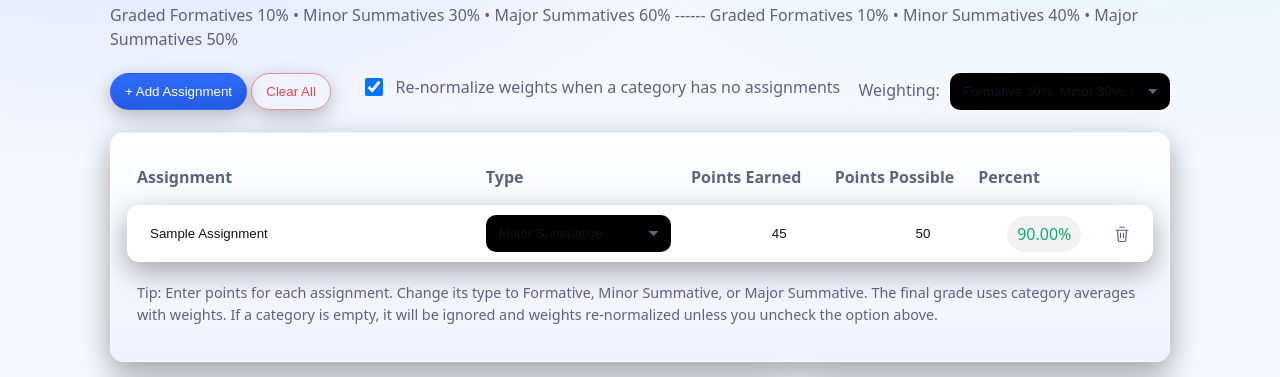
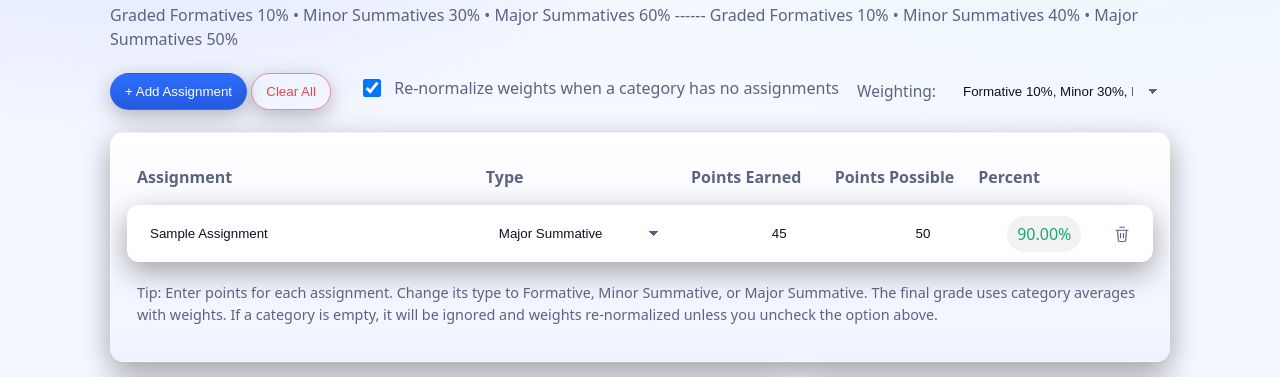
Before and after one commit to LCPSGradeCalculator/LCPSGradeCalculator.github.io, a plain HTML site: page index.html in a window 1280 px wide. Shown: the part 91-468 px from the top of the page. Drawn offline with Linux system fonts and the light colour scheme.

Commit message:
Add styles for select label and update bad class

```diff
--- a/style.css
+++ b/style.css
@@ -75,6 +75,13 @@ html, body {
   gap: 14px;
   justify-content: space-between;
   flex-wrap: wrap;
+}
+
+.select-label {
+  display: inline-flex;
+  align-items: center;
+  gap: 8px;
+  font-size: 0.97rem;
 }
 
 .checkbox {
@@ -172,7 +179,6 @@ tfoot td {
     2.5em 2.5em;
   background-repeat: no-repeat;
   padding-right: 36px;
-  background-color: black;
 }
 
 .input:focus, .select:focus {
```
